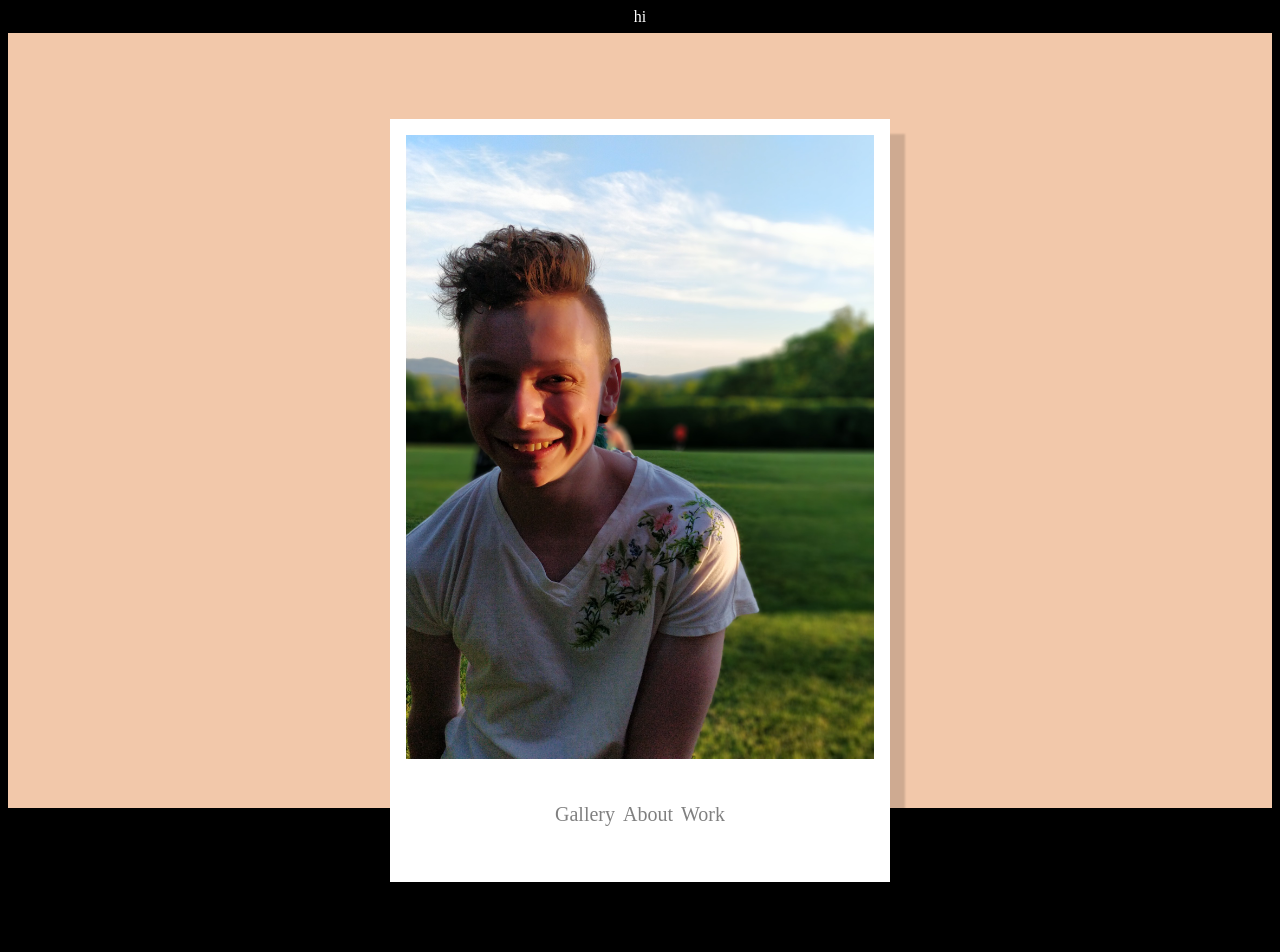
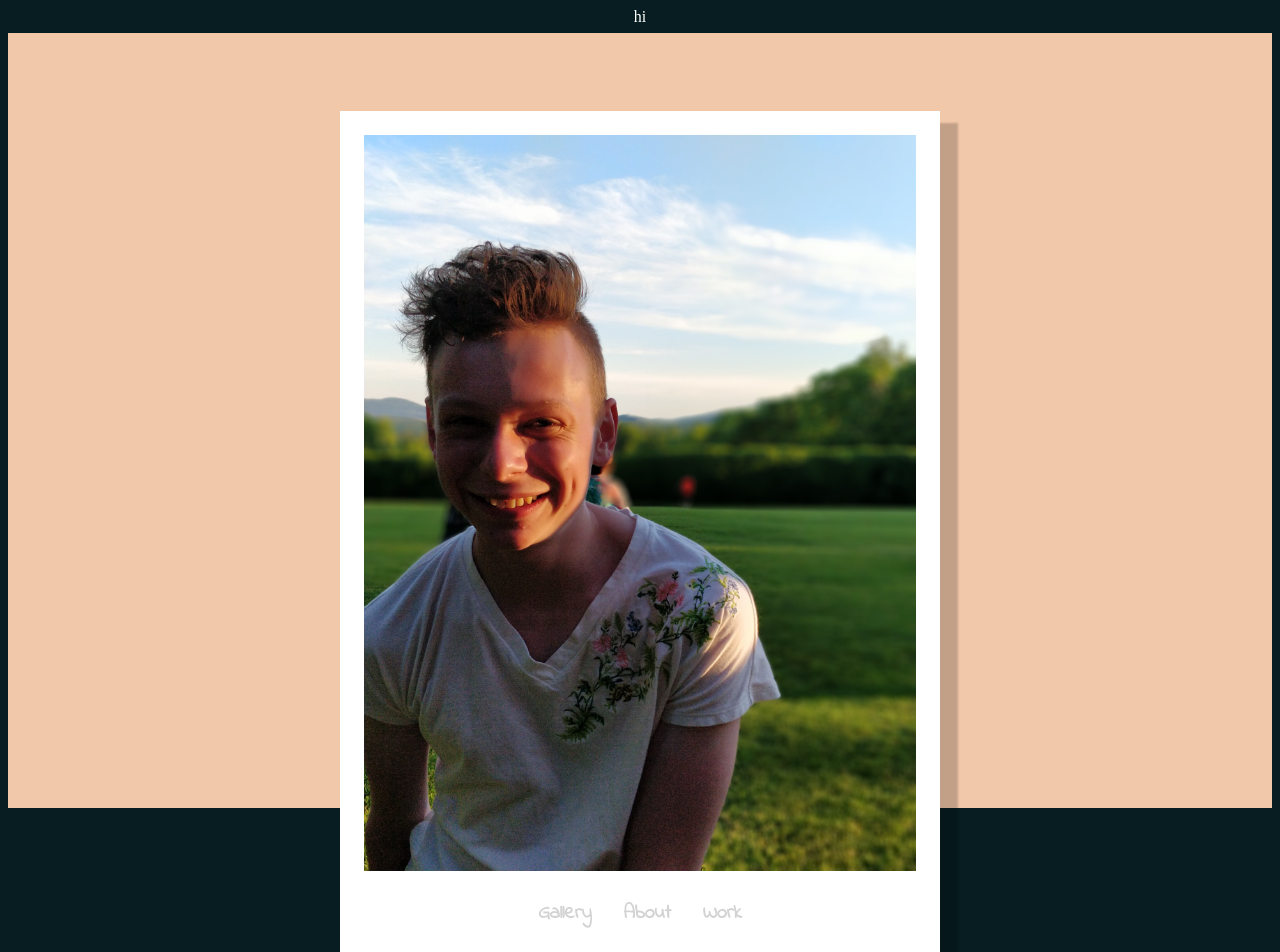
Before and after one commit to jkozol/showing-soul, a React (Create React App) app: page / in a window 1280 px wide. Shown: the top 952 px of the page. Built offline with nearby package versions, Linux system fonts and the light colour scheme.

Commit message:
unsure where I am

```diff
--- a/public/style.css
+++ b/public/style.css
@@ -1,27 +1,15 @@
+ @import url('https://fonts.googleapis.com/css?family=Indie+Flower');
+
 * {box-sizing: border-box;}
 
 html {
-  background-color: black;
+  background-color: #071d22;
   height: 100vh;
 }
 
 body {
   background-color: #f2c8aa;
   height: 100vh;
-}
-
-.container {
-  display: grid;
-  grid-template-columns: 1fr 1fr 1fr 1fr;
-  grid-template-rows: 25px 50px 1fr 1fr 1fr;
-  grid-gap: 10px;
-  /* grid-auto-rows: 200px; */
-  grid-template-areas:
-    "topbar topbar topbar topbar"
-    ". . . ."
-    "logo main main ."
-    ". main main ."
-    ". . . ."
 }
 
 .container-home {
@@ -38,31 +26,47 @@ body {
     ". . . ."
 }
 
+.container {
+  display: grid;
+  grid-template-columns: 1fr 1fr 1fr 1fr 1fr 1fr 1fr;
+  grid-template-rows: 25px 50px 1fr 1fr 1fr;
+  grid-gap: 10px;
+  /* grid-auto-rows: 200px; */
+  grid-template-areas:
+    "topbar topbar topbar topbar topbar topbar topbar"
+    ". . . . . . ."
+    "logo main main main main main ."
+    ". main main main main main ."
+    ". . . . . . ."
+}
+
 .topbar {
   grid-area: topbar;
-  background-color: black;
+  background-color: #071d22;
   color: white;
   text-align: center;
 }
 
 .logo {
   grid-area: logo;
-  align-self: center;
-  justify-self: center;
+  align-self: flex-start;
+  justify-self: end;
 }
 
 .logo figure{
   align-self: flex-start;
   background-color: white;
-  width: 100px;
-  margin: 16px 0px;
-  padding: 16px;
+  width: 175px;
+  margin: 12px 0px;
+  padding: 12px;
   box-sizing: border-box;
   background-color: #fff;
+  font-family: 'Indie Flower', cursive;
+  font-weight: 600;
 
-  -webkit-box-shadow: 15px 15px 2px 0px rgba(0,0,0,0.15);
-  -moz-box-shadow: 15px 15px 2px 0px rgba(0,0,0,0.15);
-  box-shadow: 15px 15px 2px 0px rgba(0,0,0,0.15);
+  -webkit-box-shadow: 18px 12px 2px 0px rgba(0,0,0,0.20);
+  -moz-box-shadow: 18px 12px 2px 0px rgba(0,0,0,0.20);
+  box-shadow: 18px 12px 2px 0px rgba(0,0,0,0.20);
 }
 
 
@@ -75,15 +79,14 @@ body {
 .profile figure{
   align-self: flex-start;
   background-color: white;
-  width: 500px;
-  margin: 16px 0px;
-  padding: 16px;
+  width: 600px;
+  margin: 8px 0px;
+  padding: 24px;
   box-sizing: border-box;
-  background-color: #fff;
 
-  -webkit-box-shadow: 15px 15px 2px 0px rgba(0,0,0,0.15);
-  -moz-box-shadow: 15px 15px 2px 0px rgba(0,0,0,0.15);
-  box-shadow: 15px 15px 2px 0px rgba(0,0,0,0.15);
+  -webkit-box-shadow: 18px 12px 2px 0px rgba(0,0,0,0.20);
+  -moz-box-shadow: 18px 12px 2px 0px rgba(0,0,0,0.20);
+  box-shadow: 18px 12px 2px 0px rgba(0,0,0,0.20);
 }
 
 .content {
@@ -95,15 +98,15 @@ body {
 .content figure{
   align-self: flex-start;
   background-color: white;
-  width: 500px;
-  margin: 16px 0px;
-  padding: 16px;
+  width: 800px;
+  margin: 8px 0px;
+  padding: 24px;
   box-sizing: border-box;
   background-color: #fff;
 
-  -webkit-box-shadow: 15px 15px 2px 0px rgba(0,0,0,0.15);
-  -moz-box-shadow: 15px 15px 2px 0px rgba(0,0,0,0.15);
-  box-shadow: 15px 15px 2px 0px rgba(0,0,0,0.15);
+  -webkit-box-shadow: 18px 12px 2px 0px rgba(0,0,0,0.20);
+  -moz-box-shadow: 18px 12px 2px 0px rgba(0,0,0,0.20);
+  box-shadow: 18px 12px 2px 0px rgba(0,0,0,0.20);
 }
 
 
@@ -117,17 +120,23 @@ nav ul li {
   display: inline-block;
   /* float:left; */
   text-align: center;
-  padding: 16px 4px;
+  padding: 0px 16px;
   font-size: 20px;
+  font-family: 'Indie Flower', cursive;
+  font-weight: 600;
 }
 
 a {
   text-decoration: none;
-  color: grey;
+  color: lightgrey;
+}
+
+a:hover {
+  color: #071d22;
 }
 
 .active {
-  color: black;
+  color: #071d22;
 }
 
 
@@ -160,7 +169,15 @@ figure img{
   width: 100%;
 }
 
+figure .textbox {
+  width: 100%;
+  height: 500px;
+  color: #ffffff;
+  background-color: #071d22;
+}
+
 figure figcaption{
   text-align: center;
   padding: 8px 4px;
+  color: #071d22
 }
--- a/src/containers/About.js
+++ b/src/containers/About.js
@@ -15,11 +15,17 @@ class About extends React.Component {
       <div className="container">
         <Logo />
         <div className="topbar">
-        hi
+          lies
         </div>
         <div className="content">
           <figure>
-            <img src={logo}/>
+            <div className="textbox">
+              hi
+              <br />
+              My Name is Jacob.
+              <br />
+              Im sorry you have to see this shit.
+            </div>
             <figcaption>
               <Navbar links={links}/>
             </figcaption>
--- a/src/containers/Gallery.js
+++ b/src/containers/Gallery.js
@@ -1,6 +1,6 @@
 import React from 'react';
 import Navbar from '../components/Navbar'
-import logo from '../images/me.jpg';
+import Logo from '../components/Logo';
 import img1 from '../images/img1.jpg';
 import img2 from '../images/img2.jpg';
 import img3 from '../images/img3.jpg';
@@ -17,22 +17,11 @@ class Gallery extends React.Component {
 
     return (
       <div className="container">
+        <Logo />
         <div className="topbar">
         hi
         </div>
-        <div className="profile">
-          <figure>
-            <img src={logo}/>
-            <figcaption>
-              <Navbar links={links}/>
-            </figcaption>
-          </figure>
-        </div>
         <div className="gallery">
-          <figure>
-            <img src={logo}/>
-            <figcaption>Me</figcaption>
-          </figure>
           <figure>
             <img src={img1}/>
             <figcaption>Milkshake</figcaption>
--- a/src/containers/Home.js
+++ b/src/containers/Home.js
@@ -1,4 +1,5 @@
 import React from 'react';
+import { Link } from 'react-router-dom'
 import Navbar from '../components/Navbar'
 import logo from '../images/me.jpg'
 
@@ -11,6 +12,7 @@ class Home extends React.Component {
     ];
 
     return (
+      <Link to={'/about'}>
         <div className="container-home">
           <div className="topbar">
           hi
@@ -24,6 +26,7 @@ class Home extends React.Component {
             </figure>
           </div>
         </div>
+      </Link>
     );
   }
 };
--- a/src/containers/Work.js
+++ b/src/containers/Work.js
@@ -1,11 +1,16 @@
 import React from 'react';
-import Sidebar from '../components/Sidebar'
+import Logo from '../components/Logo'
 
 
 class Work extends React.Component {
   render() {
     return (
-      <div></div>
+      <div className="container">
+        <Logo />
+        <div className="topbar">
+          hi
+        </div>
+      </div>
     );
   }
 };
```
Lines whose indentation alone changed are shown as unchanged.
